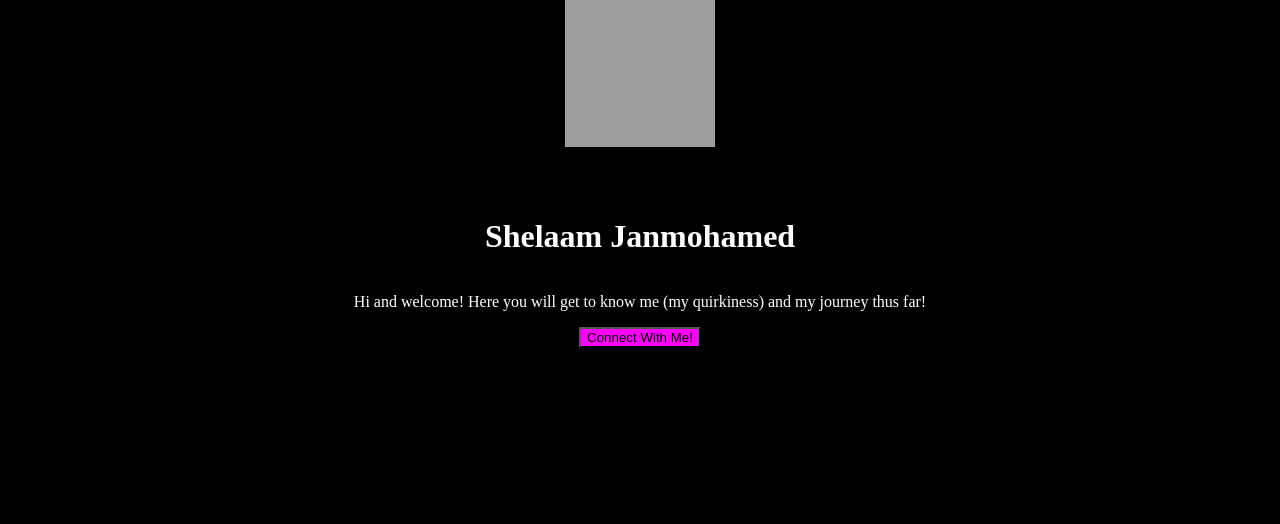
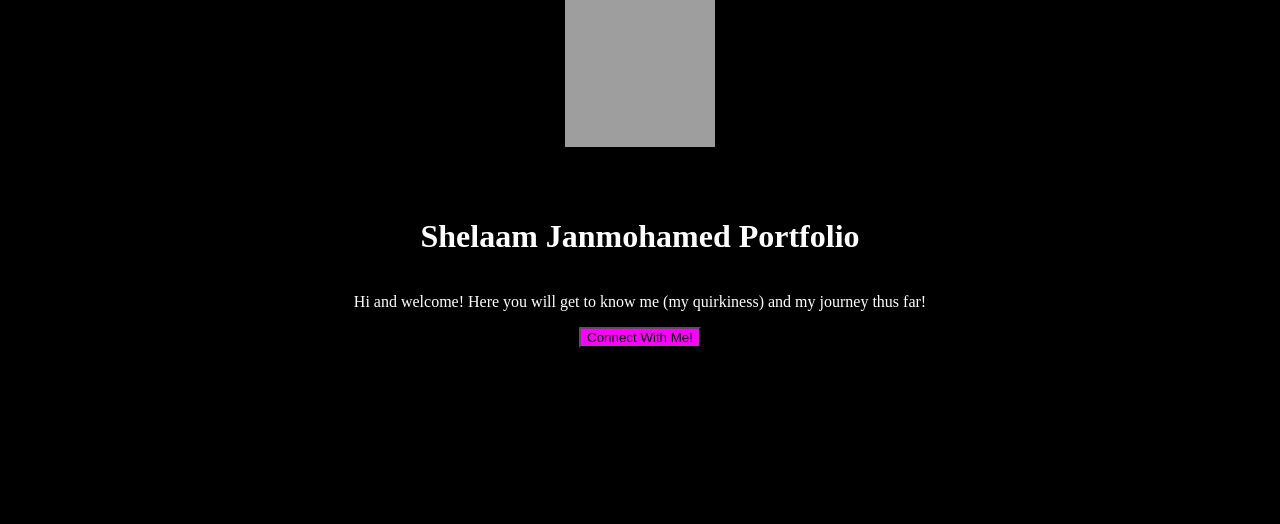
Before and after one commit to Shelaam/Homework-19_Updated_09-16-21, a plain HTML site: page Index.html in a window 1280 px wide. Shown: the part 85-609 px from the top of the page. Drawn offline with nearby package versions, Linux system fonts and the light colour scheme; grey boxes are pictures that could not be loaded; a script that the page names is missing.

Commit message:
Update to html file

```diff
--- a/Index.html
+++ b/Index.html
@@ -40,7 +40,7 @@
 
      </header>
     <iframe src="https://giphy.com/embed/PnAxMzThQ9DMWEKsZO" width="150" height="150" frameBorder="0" class="giphy-embed" allowFullScreen></iframe><p><a href="https://giphy.com/gifs/small-logo-PnAxMzThQ9DMWEKsZO"></a></p>
-    <h1 style="color: white" style="text-align:center">Shelaam Janmohamed</h1>
+    <h1 style="color: white" style="text-align:center">Shelaam Janmohamed Portfolio</h1>
     <p style="color: white" style="text-align:center">Hi and welcome!  Here you will get to know me (my quirkiness) and my journey thus far!</p>
 
     <div class="button">
```
